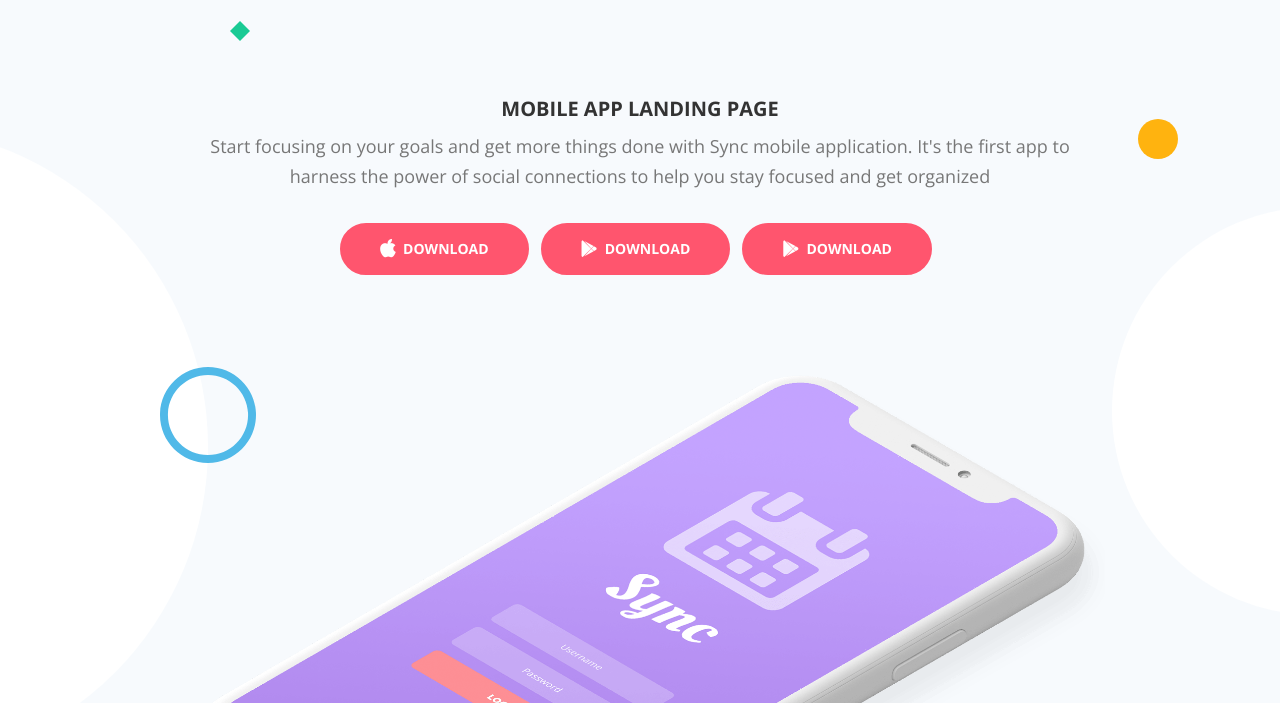
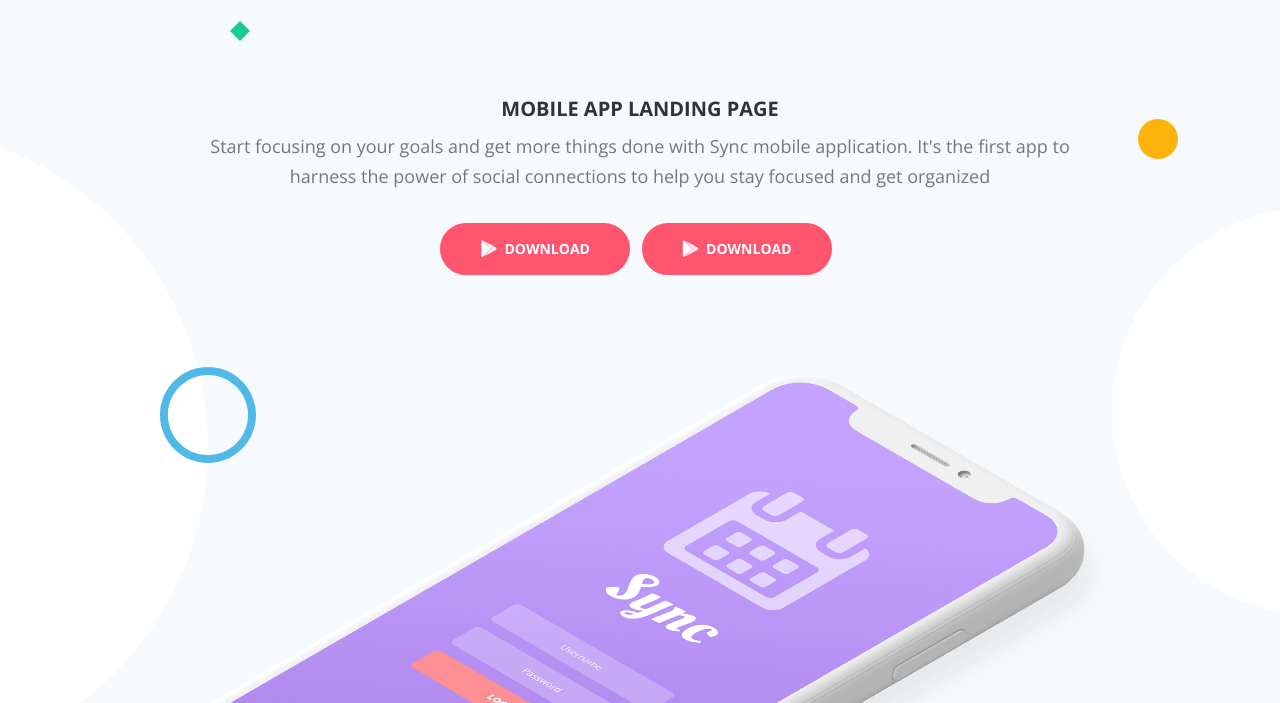
Before and after one commit to joeltafollag/web, a plain HTML site: page index.html in a window 1280 px wide. Shown: the part 97-800 px from the top of the page. Drawn offline with nearby package versions, Linux system fonts and the light colour scheme.

Commit message:
Se elimino otro boton

```diff
--- a/index.html
+++ b/index.html
@@ -102,7 +102,6 @@
                     <div class="text-container">
                         <h4 style="text-transform: uppercase;">Mobile App Landing Page</h4>
                         <p class="p-large p-heading">Start focusing on your goals and get more things done with Sync mobile application. It's the first app to harness the power of social connections to help you stay focused and get organized</p>
-                        <a class="btn-solid-lg" href="#your-link"><i class="fab fa-apple"></i>DOWNLOAD</a>
                         <a class="btn-solid-lg" href="#your-link"><i class="fab fa-google-play"></i>DOWNLOAD</a>
                         <a class="btn-solid-lg" href="#your-link"><i class="fab fa-google-play"></i>DOWNLOAD</a>
                     </div> <!-- end of text-container -->
```
